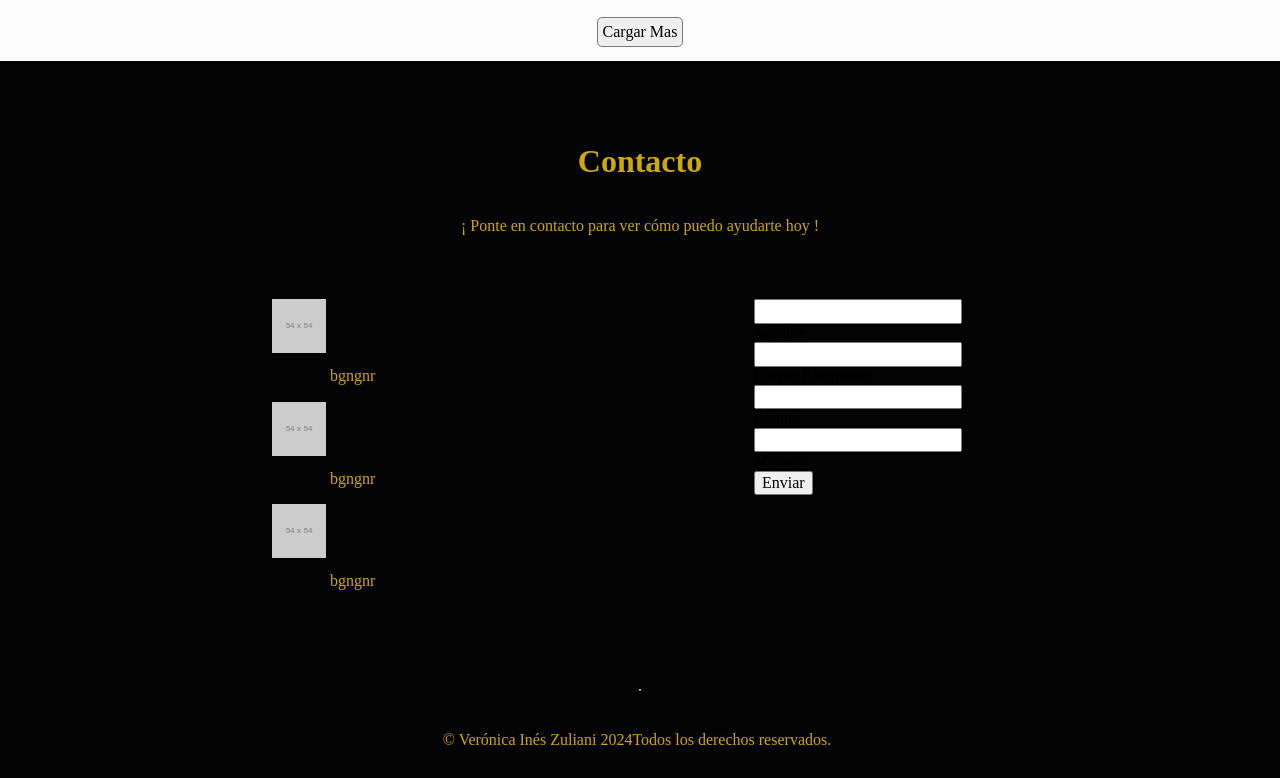
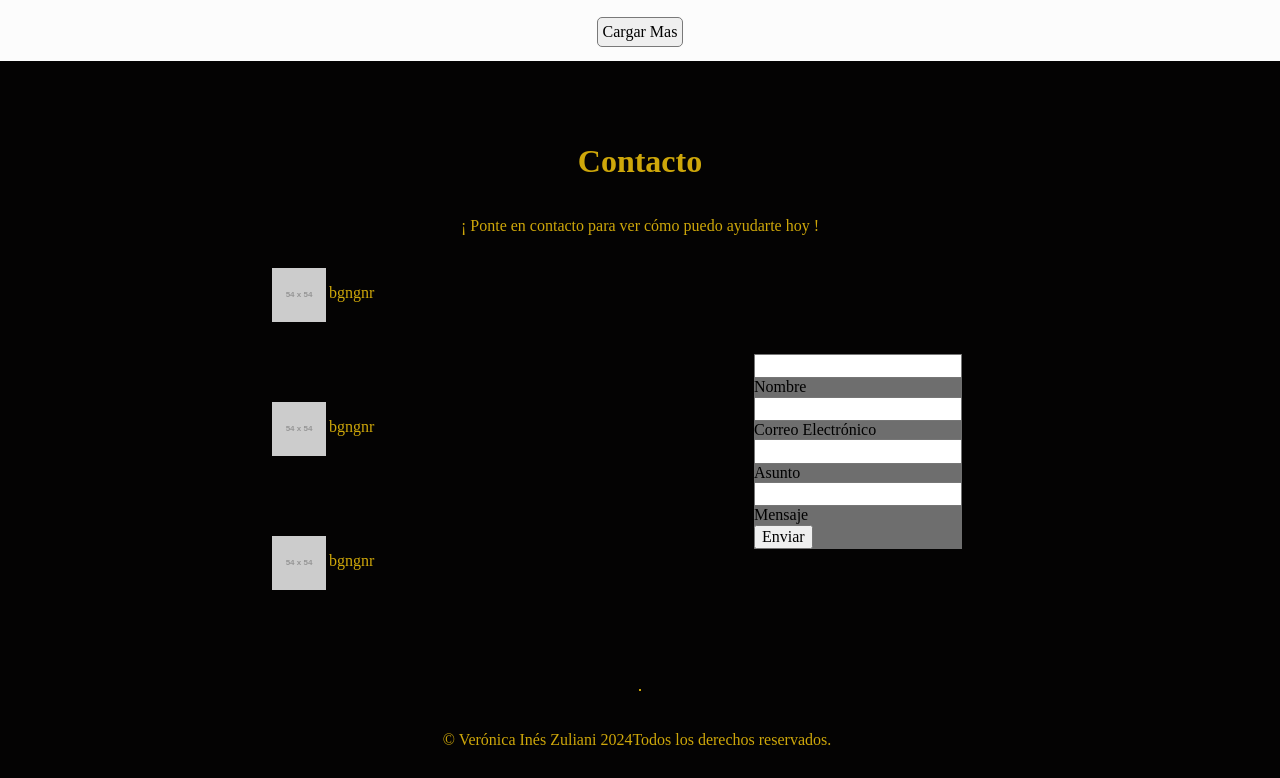
Before and after one commit to VeroZuliani/portfolio-personal-responsive, a plain HTML site: page index.html in a window 1280 px wide. Shown: the part 2852-3630 px from the top of the page. Drawn offline with Linux system fonts and the light colour scheme; placeholder pictures from the web are drawn by us; a web font is replaced by a local one.

Commit message:
Agregue la clase datos y le di estilo en seccion contacto

```diff
--- a/css/styles.css
+++ b/css/styles.css
@@ -418,7 +418,6 @@
 }
 
 .contacto hr{
-    /* color:#cea70a; */
     border: 1px solid #cea70a;
 }
 
@@ -428,20 +427,29 @@
     display: flex;
     justify-content: space-between;
     padding: 48px 0 78px 0;
+    align-content: center;
+    align-items: center;
 }
 
-
-.info img{
-    margin-bottom: 28px;
+.datos{
+    display: flex;
+    justify-content: center;
+    margin-bottom: 52px;
+    margin-top: 36px;
 }
 
-.info p{
+.datos img{
+    margin-bottom: 28px;
+    margin-right: 3px;
+}
+
+.datos p{
     color:#cea70a;
-    display: inline-block;
 }
 
 .form-contenedor{
     margin-right: 46px;
+    background-color: #6e6e6e;
 }
 
 .form{
--- a/index.html
+++ b/index.html
@@ -201,15 +201,15 @@
 
             <section class="info-contenedor">
                 <section class="info">
-                    <section>
+                    <section class="datos">
                         <img src="https://via.placeholder.com/54x54" alt="">
                         <p>bgngnr</p>
                     </section>
-                    <section>
+                    <section class="datos">
                         <img src="https://via.placeholder.com/54x54" alt="">
                         <p>bgngnr</p>
                     </section>
-                    <section>
+                    <section class="datos">
                         <img src="https://via.placeholder.com/54x54" alt="">
                         <p>bgngnr</p>
                     </section>
```
